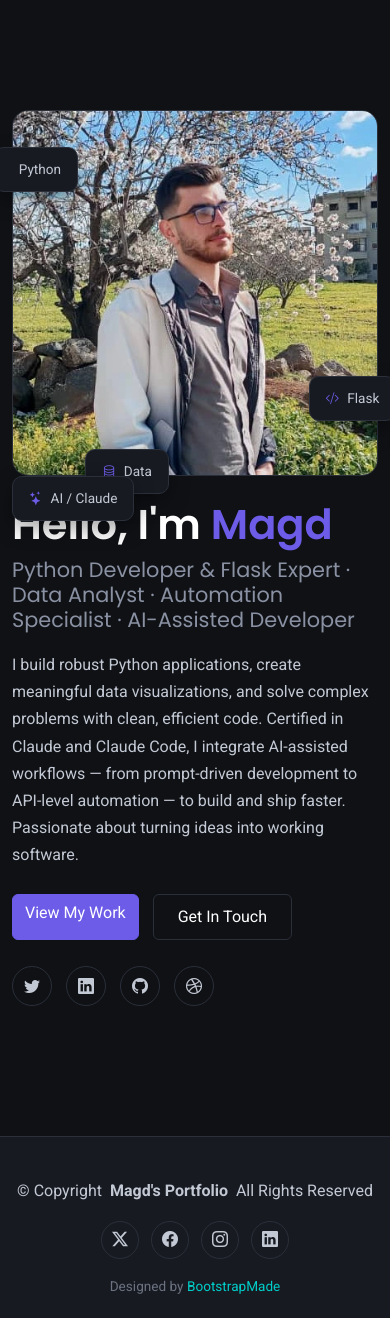
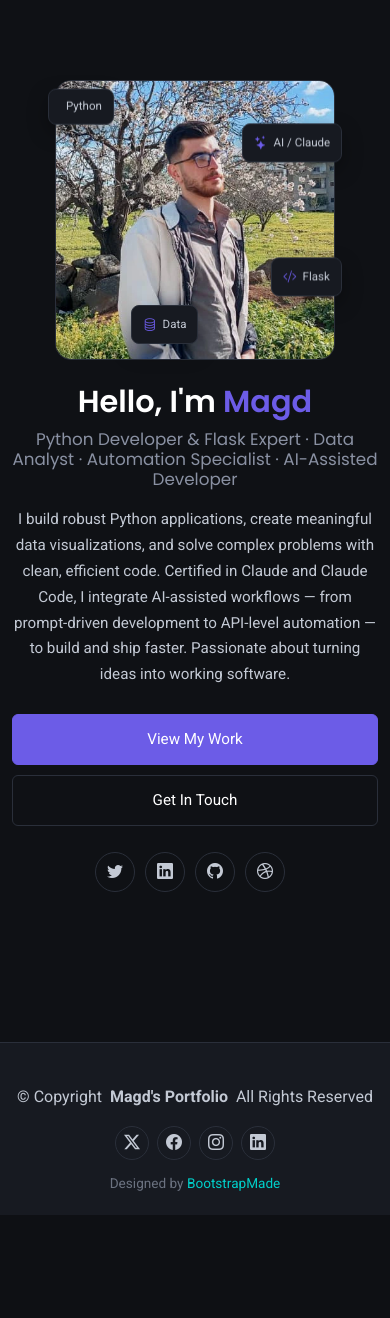
Before and after one commit to magd00/p2_python_spical_protofolio, a Flask app: page / in a window 390 px wide. Shown: the part 73-1391 px from the top of the page. After the commit the page ends 1288 px from the top, so only its background shows below. Run offline with Flask 3, Linux system fonts and the light colour scheme; some libraries are stand-ins or nearby versions.

Commit message:
Enhance floating card animations and improve mobile responsiveness

```diff
--- a/static/assets/css/main.css
+++ b/static/assets/css/main.css
@@ -163,11 +163,22 @@ a:hover { color: var(--accent-color); }
   align-items: center;
   gap: 8px;
   box-shadow: 0 8px 20px rgba(0,0,0,.35);
+  animation: float-bob 3.6s ease-in-out infinite;
+  will-change: transform;
 }
-.floating-card.design { top: 10%; left: -5%; }
-.floating-card.code { bottom: 15%; right: -5%; }
-.floating-card.creativity { bottom: -5%; left: 20%; }
+.floating-card.design { top: 8%; left: 2%; animation-delay: 0s; }
+.floating-card.code { bottom: 18%; right: 2%; animation-delay: .6s; }
+.floating-card.creativity { bottom: -3%; left: 22%; animation-delay: 1.2s; }
+.floating-card.ai { top: 22%; right: -2%; animation-delay: 1.8s; }
 .floating-card i { color: var(--accent-color); }
+
+@keyframes float-bob {
+  0%, 100% { transform: translateY(0); }
+  50% { transform: translateY(-10px); }
+}
+@media (prefers-reduced-motion: reduce) {
+  .floating-card { animation: none; }
+}
 
 /* ---------- About ---------- */
 .about img { border: 1px solid var(--border-color); }
@@ -337,3 +348,95 @@ a:hover { color: var(--accent-color); }
 
 /* ---------- 404 / 500 pages ---------- */
 .error-section h1 { font-size: 6rem; color: var(--accent-color); }
+
+/* =========================================================
+   Responsive / Mobile fixes
+   ========================================================= */
+
+/* Tablets and small laptops */
+@media (max-width: 991px) {
+  .section { padding: 50px 0; }
+  .section-title { margin-bottom: 34px; }
+  .section-title h2 { font-size: 1.8rem; }
+
+  .hero { padding: 90px 0 50px; text-align: center; }
+  .hero-content { margin-bottom: 50px; }
+  .hero-content p { margin-left: auto; margin-right: auto; }
+  .hero-actions { justify-content: center; }
+  .hero .social-links { justify-content: center; display: flex; }
+
+  .hero-image img { max-width: 300px; }
+}
+
+/* Phones */
+@media (max-width: 767px) {
+  .section { padding: 40px 0; }
+  .section-title h2 { font-size: 1.5rem; }
+  .section-title p { font-size: .9rem; }
+
+  /* Hero */
+  .hero { padding: 80px 0 40px; }
+  .hero-content h1 { font-size: 1.9rem; }
+  .hero-content h2 { font-size: 1.05rem; }
+  .hero-content p { font-size: .95rem; }
+
+  /* Buttons: full-width, comfortably tappable (44px min touch target) */
+  .hero-actions { flex-direction: column; align-items: stretch; gap: 10px; }
+  .hero-actions .btn,
+  .hero-actions a.btn-primary,
+  .hero-actions a.btn-outline {
+    width: 100%;
+    text-align: center;
+    padding: 13px 20px;
+    min-height: 46px;
+    font-size: .95rem;
+  }
+  .btn-outline { padding: 13px 20px; }
+
+  /* Floating cards: smaller + pulled inside the frame so nothing clips off-screen */
+  .hero-image { padding: 0 20px; max-width: 320px; margin: 0 auto; }
+  .hero-image img { max-width: 100%; }
+  .floating-card {
+    padding: 7px 11px;
+    font-size: .72rem;
+    gap: 6px;
+    border-radius: 8px;
+  }
+  .floating-card i { font-size: .85rem; }
+  .floating-card.design { top: 4%; left: 4%; }
+  .floating-card.code { bottom: 20%; right: 4%; }
+  .floating-card.creativity { bottom: 2%; left: 30%; }
+  .floating-card.ai { top: 18%; right: 4%; }
+
+  /* Buttons elsewhere: full-width + tappable */
+  .service-link,
+  .portfolio-overlay a { min-height: 44px; }
+  .contact-form button[type="submit"],
+  form button[type="submit"] {
+    width: 100%;
+    padding: 13px 20px;
+    min-height: 46px;
+  }
+
+  /* Sections spacing */
+  .service-item, .info-box, .contact-form { padding: 22px; }
+  .portfolio-filters { gap: 8px; }
+  .portfolio-filters li { padding: 7px 14px; font-size: .82rem; }
+  .portfolio-img img { height: 180px; }
+
+  .resume-item { margin-bottom: 28px; }
+  .education-item, .experience-item { padding-left: 14px; }
+
+  .info-item { gap: 10px; }
+  .icon-box { width: 38px; height: 38px; }
+
+  .footer .social-links a { width: 34px; height: 34px; margin: 0 4px 12px; }
+  .scroll-top { right: 14px; bottom: 14px; width: 40px; height: 40px; }
+}
+
+/* Very small phones */
+@media (max-width: 380px) {
+  .hero-content h1 { font-size: 1.6rem; }
+  .floating-card span { display: none; } /* icon-only badges to avoid crowding */
+  .floating-card { padding: 8px; border-radius: 50%; }
+}
```
